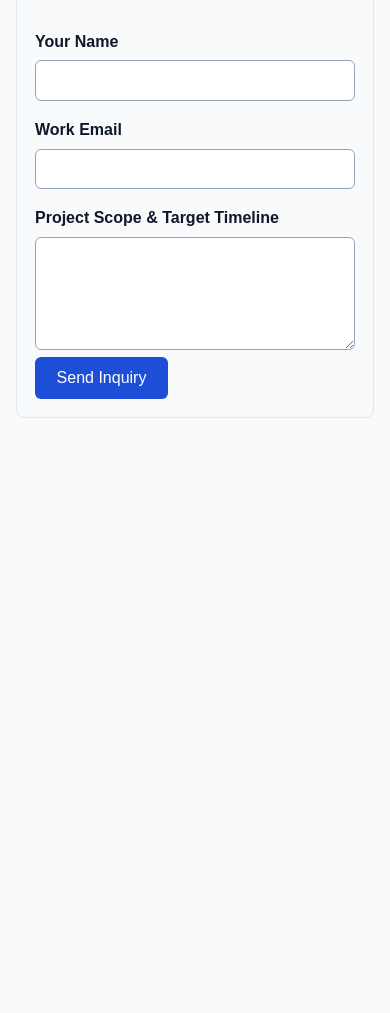
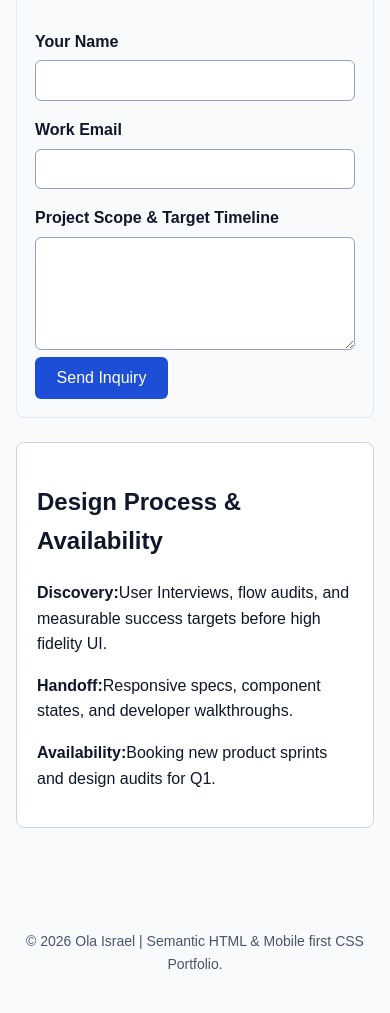
Before and after one commit to OlaIsraelI/Learn_JavaScript, a website: page Task7/index.html in a window 390 px wide. Shown: the part 2872-3885 px from the top of the page. Before the commit the page ends 3330 px from the top, so only its background shows below. Drawn offline with Linux system fonts and the light colour scheme.

Commit message:
In the Task7 folder, I updated the html and css file with the aside and footer elements, using media query for the styling to get a responsive mobile-first view

```diff
--- a/Task7/index.html
+++ b/Task7/index.html
@@ -166,6 +166,28 @@
           </form>
         </section>
       </main>
+
+      <aside id="process-notes" class="portfolio-section process-aside">
+        <h2>Design Process &amp; Availability</h2>
+        <p>
+          <strong>Discovery:</strong>User Interviews, flow audits, and
+          measurable success targets before high fidelity UI.
+        </p>
+        <p>
+          <strong>Handoff:</strong>Responsive specs, component states, and
+          developer walkthroughs.
+        </p>
+        <p>
+          <strong>Availability:</strong>Booking new product sprints and design
+          audits for Q1.
+        </p>
+      </aside>
     </div>
+
+    <footer class="site-footer">
+      <p>
+        &copy; 2026 Ola Israel | Semantic HTML &amp; Mobile first CSS Portfolio.
+      </p>
+    </footer>
   </body>
 </html>
--- a/Task7/style.css
+++ b/Task7/style.css
@@ -138,3 +138,20 @@ body {
 #inquiry-submit-btn:focus {
   background-color: #1e40af;
 }
+.site-footer {
+  text-align: center;
+  padding: 1.5rem 1rem;
+  color: #475569;
+  font-size: 0.875rem;
+}
+@media (min-width: 680px) {
+  .case-study-grid {
+    grid-template-columns: repeat(2, minmax(0, 1fr));
+  }
+}
+@media (min-width: 960px) {
+  .portfolio-layout {
+    grid-template-columns: minmax(0, 2.25fr) minmax(0, 1fr);
+    align-items: start;
+  }
+}
```
